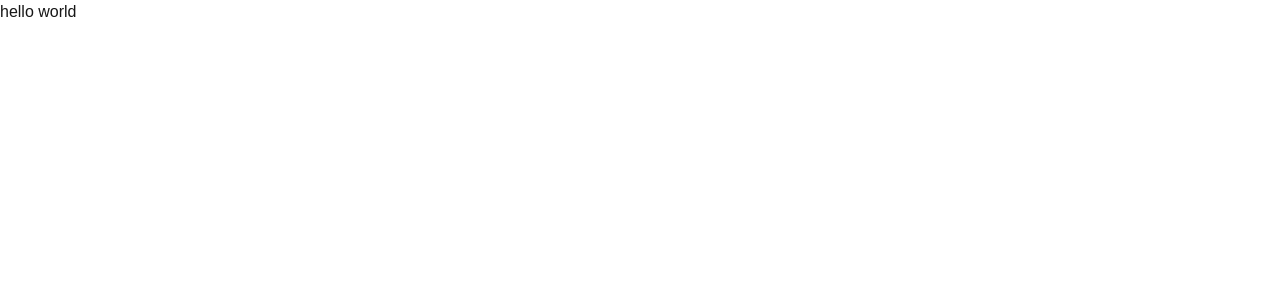
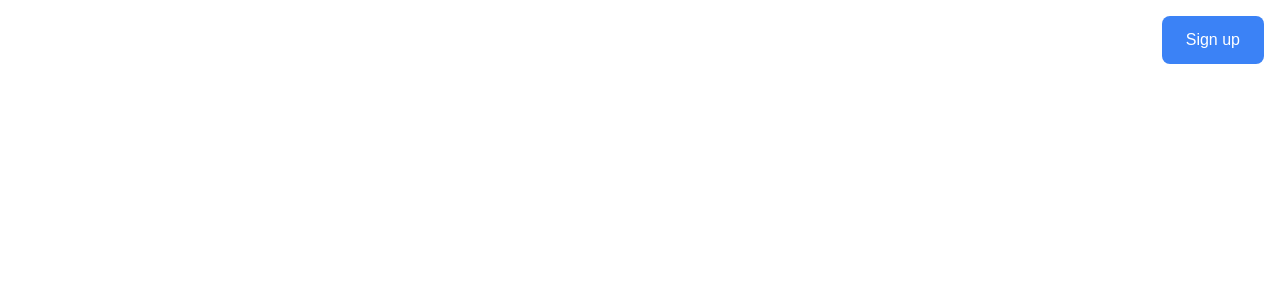
Before and after one commit to troclaux/peso, a Next.js app: page / in a window 1280 px wide. Shown: the top 300 px of the page. Built offline with nearby package versions, Linux system fonts and the light colour scheme.

Commit message:
feat: add button to sign up route

```diff
--- a/src/app/page.tsx
+++ b/src/app/page.tsx
@@ -1,9 +1,14 @@
-// import Image from "next/image";
+import Link from "next/link";
 
 export default function Home() {
   return (
     <>
-      <h1>hello world</h1>
+      <Link
+        href="/signup"
+        className="flex items-center gap-5 absolute top-4 right-4 rounded-lg bg-blue-500 px-6 py-3 text-sm font-medium text-white transition-colors hover:bg-blue-400 md:text-base"
+      >
+        Sign up
+      </Link>
     </>
   );
 }
```
